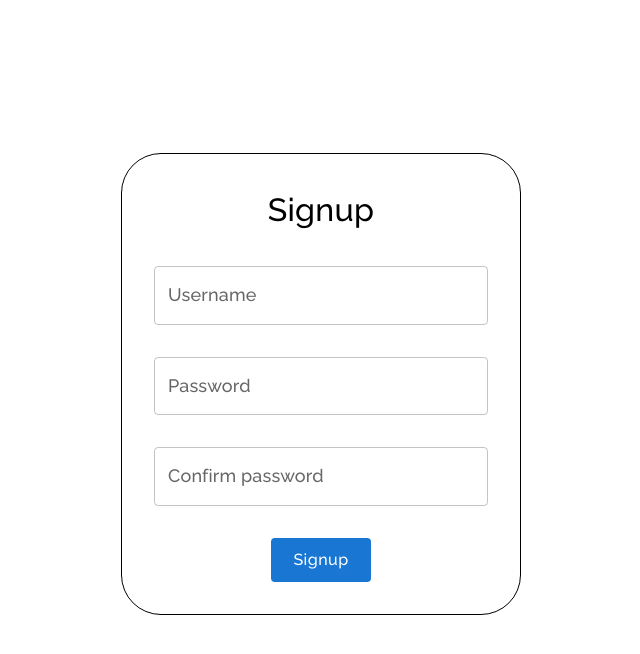
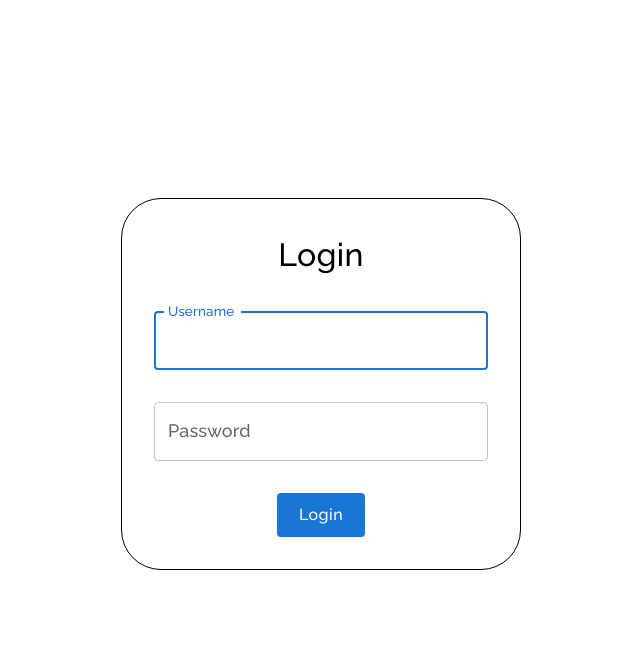
Before and after one commit to hariesh-s/nitthub-client, a React (Create React App) app: page / in a window 1280 px wide. Shown: the top 654 px of the page, without its empty margins (319-959 px from the left). Built offline with nearby package versions, Linux system fonts and the light colour scheme; a web font is replaced by a local one.

Commit message:
added login feature

```diff
--- a/src/App.js
+++ b/src/App.js
@@ -2,11 +2,12 @@ import Navbar from "./components/Navbar"
 import BookCard from "./components/BookCard";
 import BookGrid from "./components/BookGrid";
 import Signup from "./pages/Signup";
+import Login from "./pages/Login"
 
 function App() {
    return (
       <div className="App">
-         <Signup />
+         <Login />
       </div>
    );
 }
--- /dev/null
+++ b/src/pages/Login.js
@@ -0,0 +1,163 @@
+import { Box, Grid, TextField, Button, Typography } from "@mui/material";
+import { useState } from "react";
+
+const Login = () => {
+   const [username, setUsername] = useState("");
+   const [password, setPassword] = useState("");
+   const [usernameHelperText, setUsernameHelperText] = useState("");
+   const [passwordHelperText, setPasswordHelperText] = useState("");
+   const [usernameErr, setUsernameErr] = useState(false);
+   const [passwordErr, setPasswordErr] = useState(false);
+
+   function handleUsernameChange(e) {
+      setUsername(e.target.value);
+
+      if (!e.target.value) {
+         setUsernameErr(true);
+         setUsernameHelperText("Username cannot be empty!");
+      } else {
+         setUsernameErr(false);
+         setUsernameHelperText("");
+      }
+   }
+
+   function handlePasswordChange(e) {
+      setPassword(e.target.value);
+
+      if (!e.target.value) {
+         setPasswordErr(true);
+         setPasswordHelperText("Password cannot be empty!");
+      } else {
+         setPasswordErr(false);
+         setPasswordHelperText("");
+      }
+   }
+
+   function handleLogin(e) {
+      e.preventDefault()
+
+      if(!username){
+         setUsernameErr(true);
+         setUsernameHelperText("Username cannot be empty!");
+      }
+      else if(!password){
+         setPasswordErr(true);
+         setPasswordHelperText("Password cannot be empty!");
+      }
+      else {
+         fetch("api/authenticate", {
+            method: "POST",
+            headers: {
+               "Content-Type": "Application/json"
+            },
+            body: JSON.stringify({
+               username,
+               password
+            })
+         })
+         .then(res => res.json())
+         .then(data => console.log(data))
+      }
+
+   }
+
+   return (
+      <Box
+         component="main"
+         width="100vw"
+         height="100vh"
+         display="flex"
+         justifyContent="center"
+         alignItems="center"
+      >
+         <Grid
+            container
+            component="form"
+            direction="column"
+            width={400}
+            rowSpacing={4}
+            p={4}
+            border="1px solid"
+            borderRadius={10}
+            onSubmit={handleLogin}
+         >
+            <Typography
+               component="h1"
+               alignSelf="center"
+               fontFamily="Raleway, sans-serif"
+               fontSize={32}
+            >
+               Login
+            </Typography>
+            <Grid item>
+               <TextField
+                  id="username"
+                  name="username"
+                  label="Username"
+                  autoComplete="off"
+                  autoFocus
+                  fullWidth
+                  InputProps={{
+                     style: {
+                        fontFamily: "Raleway",
+                        fontSize: 18,
+                     },
+                  }}
+                  InputLabelProps={{
+                     style: {
+                        fontFamily: "Raleway",
+                        fontSize: 18,
+                     },
+                  }}
+                  onChange={handleUsernameChange}
+                  helperText={usernameHelperText}
+                  error={usernameErr}
+               ></TextField>
+            </Grid>
+            <Grid item>
+               <TextField
+                  id="password"
+                  name="password"
+                  type="password"
+                  label="Password"
+                  autoComplete="off"
+                  fullWidth
+                  InputProps={{
+                     style: {
+                        fontFamily: "Raleway",
+                        fontSize: 18,
+                     },
+                  }}
+                  InputLabelProps={{
+                     style: {
+                        fontFamily: "Raleway",
+                        fontSize: 18,
+                     },
+                  }}
+                  onChange={handlePasswordChange}
+                  helperText={passwordHelperText}
+                  error={passwordErr}
+               ></TextField>
+            </Grid>
+            <Grid item alignSelf="center">
+               <Button
+                  variant="contained"
+                  size="large"
+                  disableElevation
+                  sx={{
+                     textTransform: "none",
+                     fontFamily: "Raleway",
+                     fontSize: 16,
+                  }}
+                  disabled={usernameErr || passwordErr}
+                  type="submit"
+               >
+                  Login
+               </Button>
+            </Grid>
+         </Grid>
+      </Box>
+   );
+};
+
+export default Login;
```
